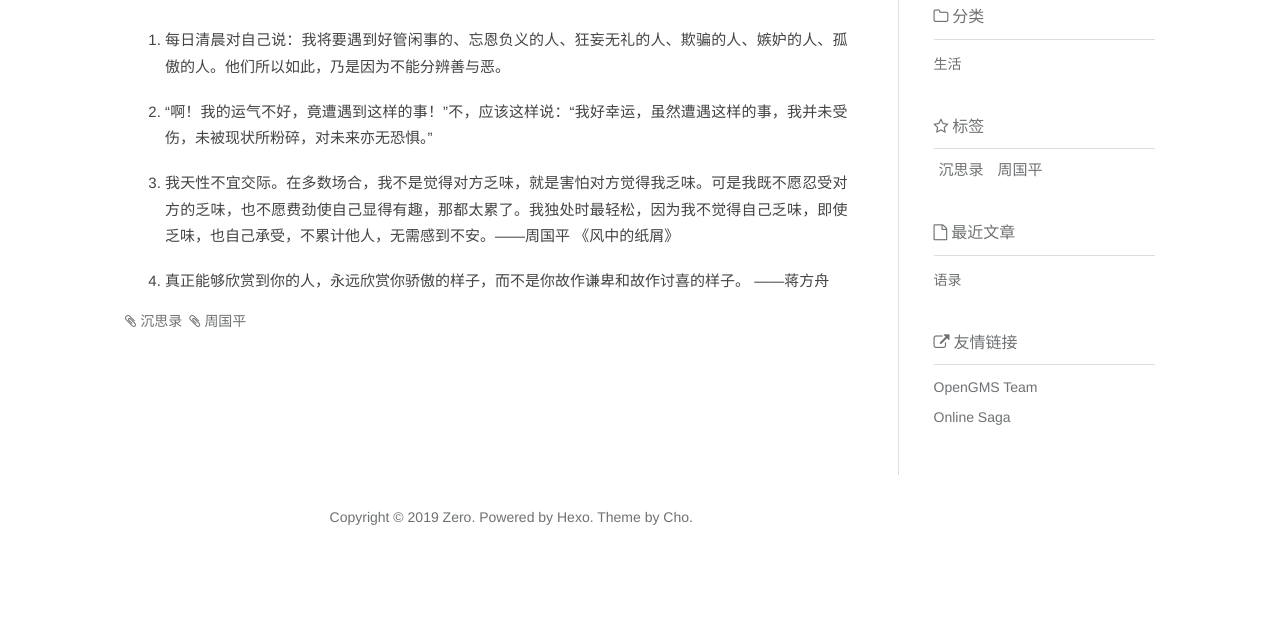
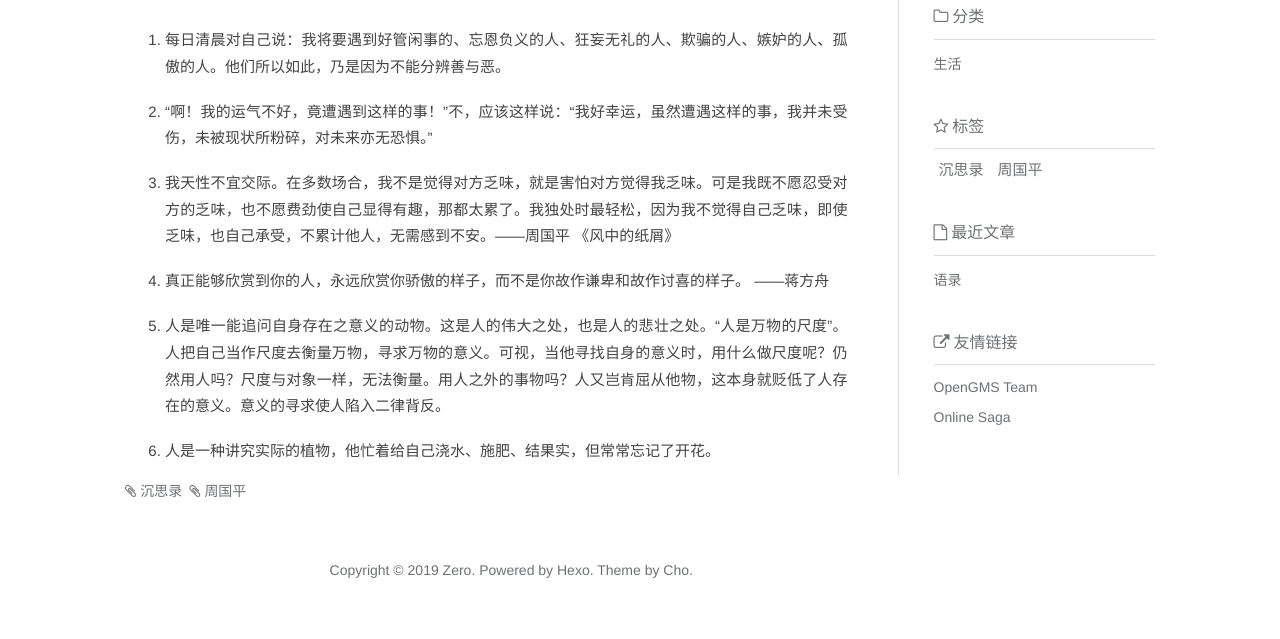
Before and after one commit to SuilandCoder/SuilandCoder.github.io, a plain HTML site: page 2019/02/15/语录/index.html in a window 1280 px wide. Shown: the part 267-906 px from the top of the page. Before the commit the page ends 852 px from the top, so only its background shows below. Drawn offline with nearby package versions, Linux system fonts and the light colour scheme; a script that the page names is missing.

Commit message:
Site updated: 2019-02-15 21:47:47

```diff
--- a/2019/02/15/语录/index.html
+++ b/2019/02/15/语录/index.html
@@ -6,6 +6,10 @@
 <li><p>我天性不宜交际。在多数场合，我不是觉得对方乏味，就是害怕对方觉得我乏味。可是我既不愿忍受对方的乏味，也不愿费劲使自己显得有趣，那都太累了。我独处时最轻松，因为我不觉得自己乏味，即使乏味，也自己承受，不累计他人，无需感到不安。——周国平 《风中的纸屑》</p>
 </li>
 <li><p>真正能够欣赏到你的人，永远欣赏你骄傲的样子，而不是你故作谦卑和故作讨喜的样子。 ——蒋方舟</p>
+</li>
+<li><p>人是唯一能追问自身存在之意义的动物。这是人的伟大之处，也是人的悲壮之处。“人是万物的尺度”。人把自己当作尺度去衡量万物，寻求万物的意义。可视，当他寻找自身的意义时，用什么做尺度呢？仍然用人吗？尺度与对象一样，无法衡量。用人之外的事物吗？人又岂肯屈从他物，这本身就贬低了人存在的意义。意义的寻求使人陷入二律背反。</p>
+</li>
+<li><p>人是一种讲究实际的植物，他忙着给自己浇水、施肥、结果实，但常常忘记了开花。</p>
 </li>
 </ol>
 </div><div class="tags"><a href="/tags/沉思录/">沉思录</a><a href="/tags/周国平/">周国平</a></div><div id="vcomment"></div><script src="//cdn1.lncld.net/static/js/3.0.4/av-min.js"></script><script src="//unpkg.com/valine@latest/dist/Valine.min.js"></script><script>var notify = 'true' == true ? true : false;
```
